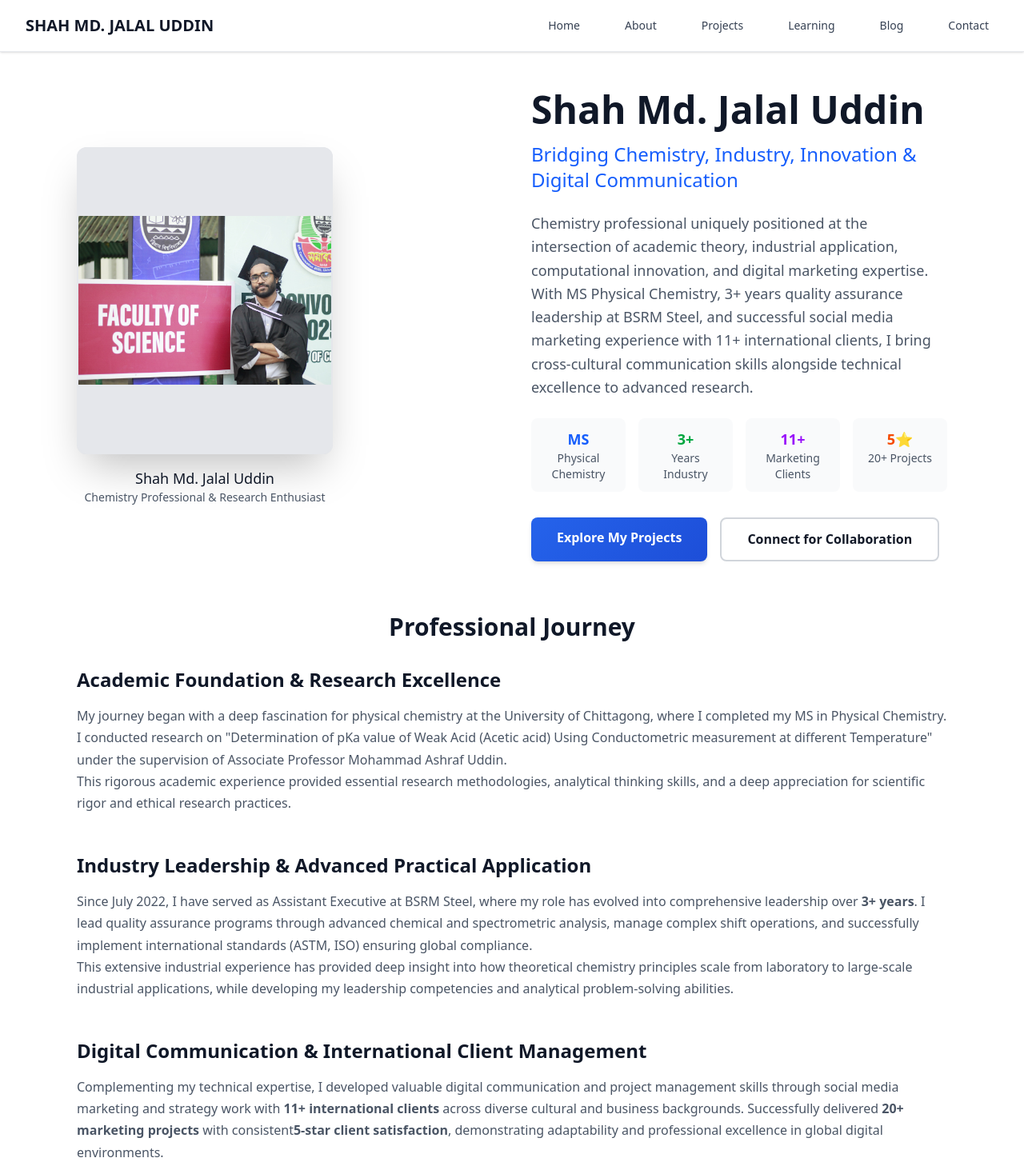
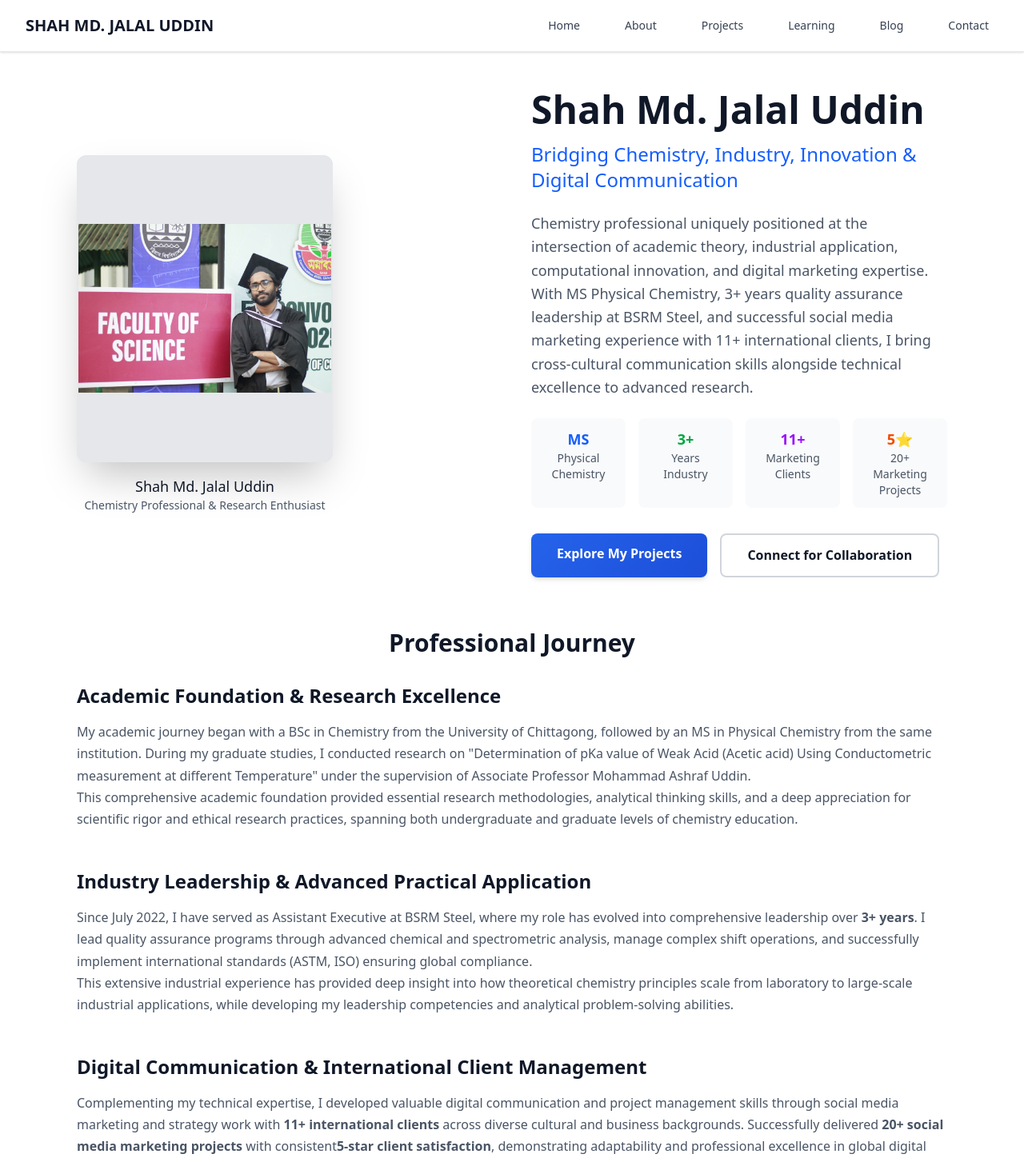
Before and after one commit to shahjalal2313/shahjalal-shanto-website, a Next.js app: page /about in a window 1280 px wide. Shown: the top 1453 px of the page at 80% size. Built offline with nearby package versions, Linux system fonts and the light colour scheme.

Commit message:
Add BSc degree, clarify social media marketing projects, fix spacing

```diff
--- a/src/app/about/page.tsx
+++ b/src/app/about/page.tsx
@@ -89,7 +89,7 @@ export default function AboutPage() {
             </div>
             <div className="text-center p-3 interactive-stat bg-gray-50 dark:bg-gray-800 rounded-lg">
               <div className="font-bold text-lg text-orange-600">5⭐</div>
-              <div className="text-sm text-gray-600 dark:text-gray-300">20+ Projects</div>
+              <div className="text-sm text-gray-600 dark:text-gray-300">20+ Marketing Projects</div>
             </div>
           </div>
 
@@ -120,14 +120,15 @@ export default function AboutPage() {
             </h3>
             <div className="prose prose-lg text-gray-600 dark:text-gray-300">
               <p>
-                My journey began with a deep fascination for physical chemistry at the University of Chittagong,
-                where I completed my MS in Physical Chemistry. I conducted research on &quot;Determination of pKa value
-                of Weak Acid (Acetic acid) Using Conductometric measurement at different Temperature&quot; under the
-                supervision of Associate Professor Mohammad Ashraf Uddin.
+                My academic journey began with a BSc in Chemistry from the University of Chittagong, followed by
+                an MS in Physical Chemistry from the same institution. During my graduate studies, I conducted
+                research on &quot;Determination of pKa value of Weak Acid (Acetic acid) Using Conductometric measurement
+                at different Temperature&quot; under the supervision of Associate Professor Mohammad Ashraf Uddin.
               </p>
               <p>
-                This rigorous academic experience provided essential research methodologies, analytical thinking skills,
-                and a deep appreciation for scientific rigor and ethical research practices.
+                This comprehensive academic foundation provided essential research methodologies, analytical thinking skills,
+                and a deep appreciation for scientific rigor and ethical research practices, spanning both undergraduate
+                and graduate levels of chemistry education.
               </p>
             </div>
           </div>
@@ -161,7 +162,7 @@ export default function AboutPage() {
               <p>
                 Complementing my technical expertise, I developed valuable digital communication and project management skills
                 through social media marketing and strategy work with <strong>11+ international clients</strong> across diverse
-                cultural and business backgrounds. Successfully delivered <strong>20+ marketing projects</strong> with consistent
+                cultural and business backgrounds. Successfully delivered <strong>20+ social media marketing projects</strong> with consistent
                 <strong>5-star client satisfaction</strong>, demonstrating adaptability and professional excellence in global digital environments.
               </p>
               <p>
@@ -281,7 +282,7 @@ export default function AboutPage() {
                 </li>
                 <li className="flex items-start">
                   <span className="mr-2 text-purple-600">✓</span>
-                  <span><strong>20+ marketing projects</strong> (5-star client satisfaction)</span>
+                  <span><strong>20+ social media marketing projects</strong> (5-star client satisfaction)</span>
                 </li>
                 <li className="flex items-start">
                   <span className="mr-2 text-purple-600">✓</span>
@@ -374,7 +375,7 @@ export default function AboutPage() {
               <div className="text-center">
                 <div className="text-4xl font-bold text-blue-600 mb-2">MS</div>
                 <div className="text-sm text-gray-600 dark:text-gray-300">
-                  Physical Chemistry<br />University of Chittagong
+                  Physical Chemistry<br />BSc Chemistry | University of Chittagong
                 </div>
               </div>
               <div className="text-center">
@@ -392,7 +393,7 @@ export default function AboutPage() {
               <div className="text-center">
                 <div className="text-4xl font-bold text-orange-600 mb-2">20+</div>
                 <div className="text-sm text-gray-600 dark:text-gray-300">
-                  Marketing Projects<br />5-Star Client Satisfaction
+                  Social Media Marketing Projects<br />5-Star Client Satisfaction
                 </div>
               </div>
               <div className="text-center">
```
